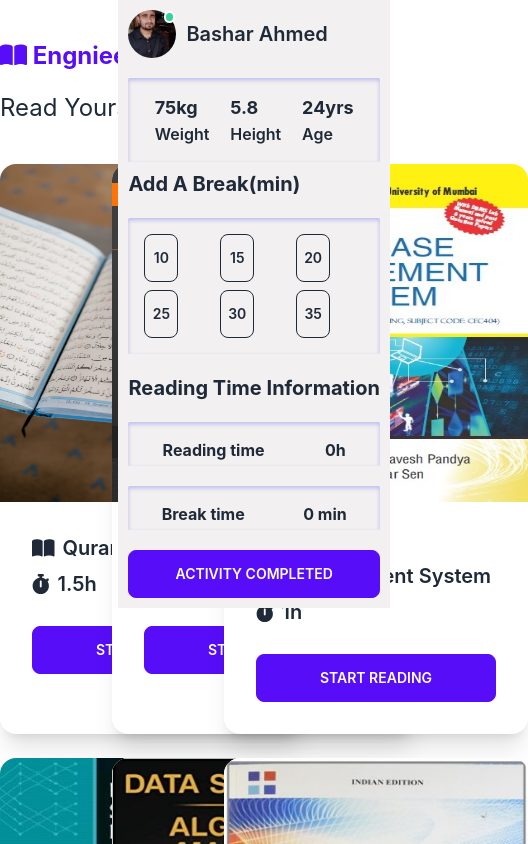
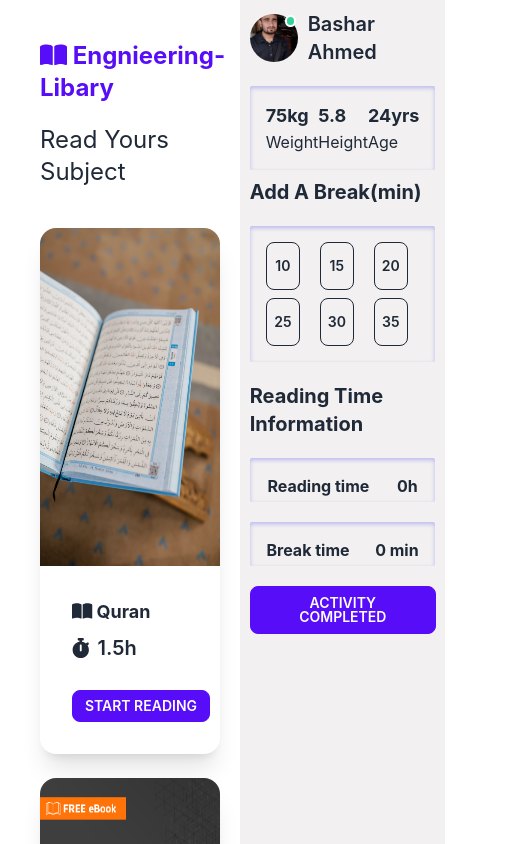
Before and after one commit to bashar4980/React_SPA_Aplication, a React (Create React App) app: page / in a window 390 px wide. Shown: the top 844 px of the page, 528 px wide, since content can reach past the window. Built offline with nearby package versions, Linux system fonts and the light colour scheme.

Commit message:
Tablet responsive is done

```diff
--- a/src/Components/Books/Books.jsx
+++ b/src/Components/Books/Books.jsx
@@ -6,15 +6,15 @@ import './Books.css'
 const Books = ({ book , getReadingTime}) => {
   const {picture , Subject , Time} = book
   return (
-    <div className="card w-80 h-auto bg-base-100 shadow-xl">
+    <div className="card  h-auto bg-base-100 shadow-xl">
       <figure>
         <img src={picture}alt="Shoes" />
       </figure>
       <div className="card-body">
-        <h2 className="card-title"><FontAwesomeIcon icon={faBookOpen} />{Subject}</h2>
+        <h2 className="text-lg font-bold "><FontAwesomeIcon icon={faBookOpen} /> {Subject}</h2>
         <h2 className="card-title"><FontAwesomeIcon icon={faStopwatch} /> {Time}h</h2>
         <div className="card-actions mt-5">
-          <button className="btn btn-block btn-primary" onClick={()=>getReadingTime(book)}>Start Reading</button>
+          <button className="btn btn-sm  btn-primary" onClick={()=>getReadingTime(book)}>Start Reading</button>
         </div>
       </div>
     </div>
--- a/src/Components/Library/Library.css
+++ b/src/Components/Library/Library.css
@@ -11,9 +11,10 @@
 .student_section{
     background-color: rgb(242, 240, 240);
     padding         : 10px;
-    position        : fixed!important;
+    height: 110vh;
+    position        : sticky!important;
     top             : 0;
-    right: 0;
+
 
 
 
--- a/src/Components/Library/Library.jsx
+++ b/src/Components/Library/Library.jsx
@@ -20,14 +20,14 @@ const Library = () => {
     }
     return (
        <div>
-         <div className='main_section container ml-auto '>
+         <div className='main_section ml-5'>
             <div className="libary_info mt-10 ">
                 <div className="libary_name mb-10">
-                   <h1 className='text-2xl font-bold text-primary'><FontAwesomeIcon icon={faBookOpen} />  Engnieering-Libary</h1>
-                   <h1 className='text-2xl mt-5'>Read Yours Subject</h1>
+                   <h1 className='text-2xl font-bold text-primary ml-5'><FontAwesomeIcon icon={faBookOpen} />  Engnieering-Libary</h1>
+                   <h1 className='text-2xl mt-5 ml-5'>Read Yours Subject</h1>
                    </div>
 
-            <div className="grid grid-cols-3 gap-6">
+            <div className="grid lg:grid-cols-3 gap-6 sm:grid-cols-2 ml-5 mr-5">
               {
                 books.map(book =>{
                     return(
@@ -36,7 +36,7 @@ const Library = () => {
                 })
               }
             </div>
-             <div className="question_part mt-10 mr-10">
+             <div className="question_part mt-10 mr-5">
             <Question/>
         </div>
             </div>
--- a/src/Components/StudentsProfile/Profile.css
+++ b/src/Components/StudentsProfile/Profile.css
@@ -6,8 +6,11 @@
 }
 .user_info{
     display: flex;
-    justify-content: space-around;
+    justify-content: space-between;
 
+}
+.user_info p{
+    font-size: 16px;
 }
 .reading_time{
     display: flex;
--- a/src/Components/StudentsProfile/Profile.jsx
+++ b/src/Components/StudentsProfile/Profile.jsx
@@ -40,15 +40,15 @@ const Profile = ({subjects}) => {
       <div className="user_info shadow-inner shadow-indigo-500/40  rounded-sm mt-5  p-4">
         <div className="weight">
           <h1 className="text-lg font-bold">75kg</h1>
-          <p className="font-semibold"> Weight</p>
+          <p  > Weight</p>
         </div>
         <div className="height">
           <h1 className="text-lg font-bold">5.8</h1>
-          <p className="font-semibold">Height</p>
+          <p  >Height</p>
         </div>
         <div className="age">
           <h1 className="text-lg font-bold">24yrs</h1>
-          <p className="font-semibold">Age</p>
+          <p  >Age</p>
         </div>
       </div>
       {/* Add A break time */}
```
